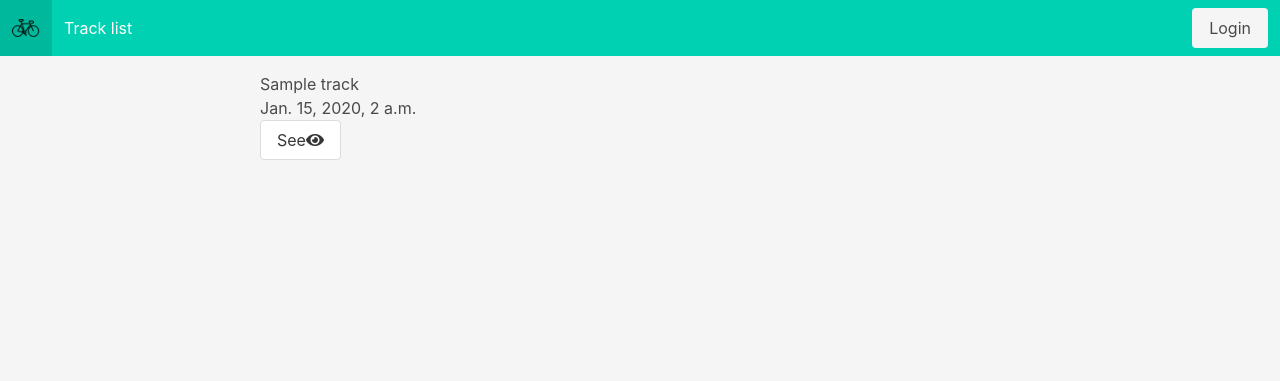
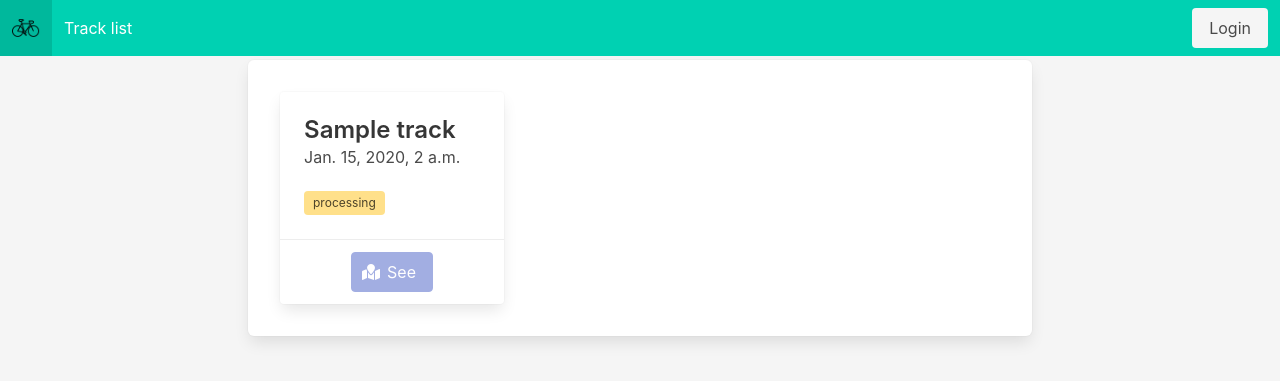
Before and after one commit to martinlehoux/django_bike, a Django app: template apps/track/templates/track/track_list.html in a window 1280 px wide. Shown: the top 381 px of the page. Run offline with Django 3.2, Linux system fonts and the light colour scheme; the template is opened without the code that fills it: values that come from a table or form of the project are taken from there, others are empty; tables that the repository leaves empty hold one stand-in row (values such as "Sample post"); parts of the project's set-up code (start-up, migrations or seed data) failed here and were passed over; some libraries are stand-ins or nearby versions.

Commit message:
feat - Track list design

```diff
--- a/apps/track/templates/track/track_list.html
+++ b/apps/track/templates/track/track_list.html
@@ -1,14 +1,31 @@
 {% extends 'base.html' %}
 
 {% block content %}
+<div class="columns is-multiline box">
 {% for track in object_list %}
-  <div class="container">
-    <h3>{{track.name}}</h3>
-    <p>{{track.datetime}}</p>
-    <a href="{% url 'track-detail' track.pk %}" class="button">
-      <span>See</span>
-      <i class="fas fa-eye"></i>
-    </a>
+  <div class="is-one-third column">
+    <div class="card">
+      <div class="card-content">
+        <p class="title is-4">{{track.name}}</p>
+        <p class="subtitle is-6">{{track.datetime}}</p>
+        <div class="content">
+          {% include "track/track_tags.html" %}
+        </div>
+      </div>
+      <footer class="card-footer">
+        <p class="card-footer-item">
+          <a
+            href="{% if track.state == "ready" %}{% url 'track-detail' track.pk %}{% else %}#{% endif %}"
+            class="button is-link"
+            {% if track.state != "ready" %}disabled{% endif %}
+          >
+            <span class="icon"><i class="fas fa-map-marked"></i></span>
+            <span>See</span>
+          </a>
+        </p>
+      </footer>
+    </div>
   </div>
 {% endfor %}
+</div>
 {% endblock content %}
--- /dev/null
+++ b/apps/track/templates/track/track_tags.html
@@ -0,0 +1,7 @@
+{% load track_tags %}
+
+<div class="tags">
+  <span class="tag {{track.state|state_class}}">
+    {{track.state}}
+  </span>
+</div>
```
